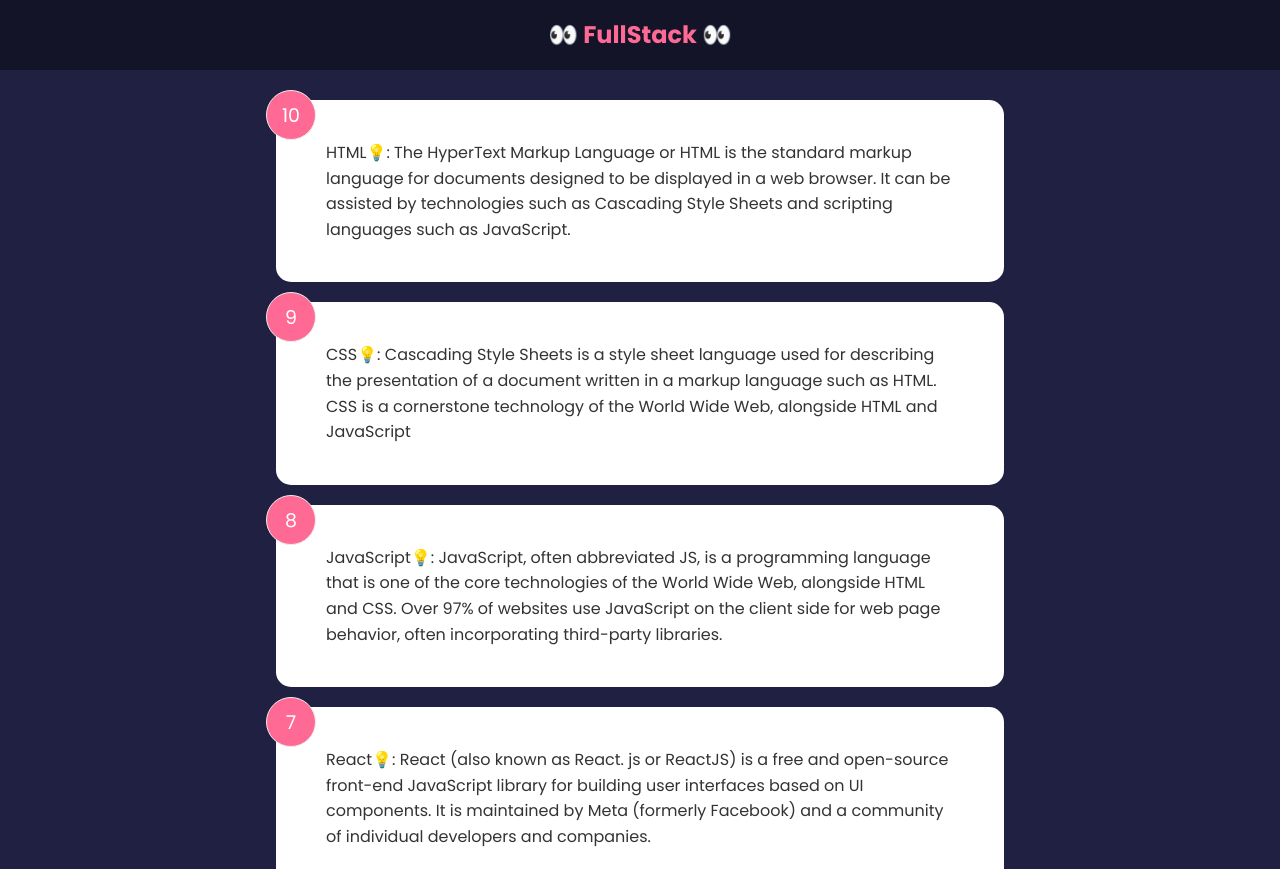
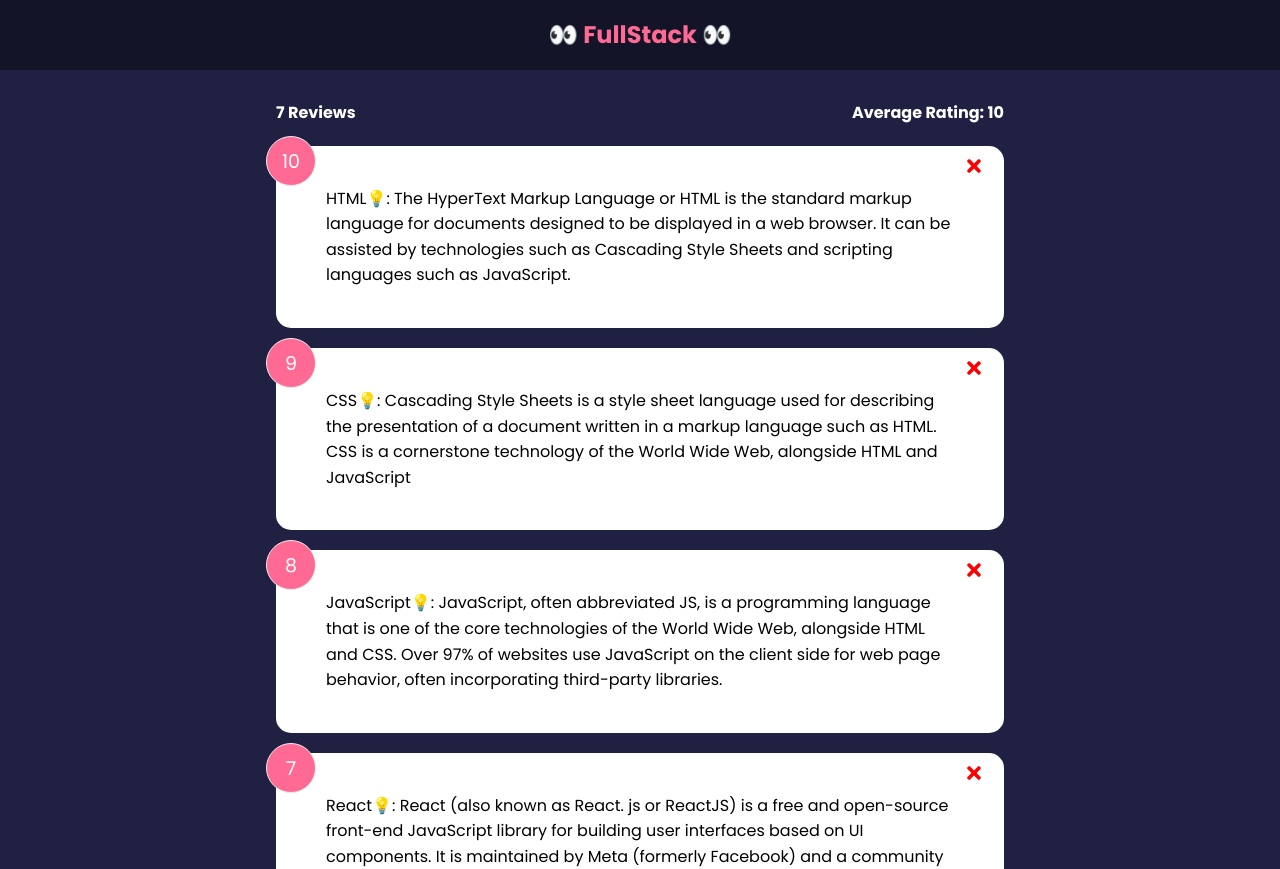
Before and after one commit to OerdBej/feedback, a React (Create React App) app: page / in a window 1280 px wide. Shown: the top 869 px of the page. Built offline with nearby package versions, Linux system fonts and the light colour scheme.

Commit message:
setting up the 4 state and working on feedback system

```diff
--- a/package.json
+++ b/package.json
@@ -8,6 +8,7 @@
     "@testing-library/user-event": "^13.5.0",
     "react": "^18.1.0",
     "react-dom": "^18.1.0",
+    "react-icons": "^4.3.1",
     "react-scripts": "5.0.1",
     "web-vitals": "^2.1.4"
   },
--- a/src/App.js
+++ b/src/App.js
@@ -2,18 +2,27 @@ import { useState } from "react";
 import Header from "./components/Header";
 import FeedbackList from "./components/FeedbackList";
 import FeedbackData from "./Data/FeedbackData";
+import FeedbackStats from "./components/FeedbackStats";
 
 function App() {
-  //🎈 Using the state and store in that the FeedBackData file.
+  //!Here are stored the items from the component into the state
+  const [feedback, setFeedback] = useState(FeedbackData);
 
-  const [feedback, setFeedback] = useState(FeedbackData);
+  const deleteFeedback = (id) => {
+    // console.log("App", id);
+
+    //! a function and we filter for the item of ID is not equal to the equal to the ID that is passing is going to return an array with the one that is being deleted. Because we are using the setFeedback state.
+    setFeedback(feedback.filter((item) => item.id !== id));
+  };
 
   return (
     <>
       <Header />
       <div className='container'>
-        {/* 🎈 passing the state as a props */}
-        <FeedbackList feedback={feedback} />
+        {/* Whenever the states changes its changes also the props that we are passing throgh  */}
+        <FeedbackStats feedback={feedback} />
+        {/* 🎈 passing the state as a props. passing a props as a function to the other props */}
+        <FeedbackList feedback={feedback} handleDelete={deleteFeedback} />
       </div>
     </>
   );
--- a/src/Data/FeedbackData.js
+++ b/src/Data/FeedbackData.js
@@ -39,7 +39,7 @@ const FeedbackData = [
     id: 7,
     rating: 4,
     text: "MySQL",
-    bio: "MySQL is an open-source relational database management system (RDBMS). Its name is a combination of MySQL is the name of co-founder Michael Widenius's daughter, and SQL, the abbreviation for Structured Query Language.",
+    bio: "MySQL is an open-source relational database management system (RDBMS). Its name is a combination of MySQL is the name of co-founder Michael Widenius's daughter, and SQL,the abbreviation for Structured Query Language.",
   },
 ];
 
--- /dev/null
+++ b/src/components/Card/Card.js
@@ -0,0 +1,32 @@
+import PropTypes from "prop-types";
+
+const Card = ({ children, reverse }) => {
+  //todo💡 This is a conditional Class with the props that is passed into the Card component as an object destructuring.
+  //   return <div className={`card ${reverse && "reverse"}`}>{children}</div>;
+
+  //! This is a conditional style to check the Card:
+
+  return (
+    <div
+      className='card'
+      style={{
+        backgroundColor: reverse ? "rgba(0,0,0,0.4)" : "#fff",
+        color: reverse ? "#fff" : "#000",
+      }}
+    >
+      {children}
+    </div>
+  );
+};
+
+//! in order to use it here, we need to import it to the beggining.
+Card.defaultProps = {
+  reverse: false,
+};
+
+Card.propTypes = {
+  children: PropTypes.node.isRequired,
+  reverse: PropTypes.bool,
+};
+
+export default Card;
--- a/src/components/FeedbackItem.js
+++ b/src/components/FeedbackItem.js
@@ -1,14 +1,27 @@
 import React from "react";
+import Card from "./Card/Card";
+import PropTypes from "prop-types";
+import { FaTimes } from "react-icons/fa";
 
-const FeedbackItem = ({ pizza }) => {
+const FeedbackItem = ({ pizza, handleDelete }) => {
   return (
-    <div className='card'>
+    //💡 passing a props to the card and adding the class to the Card component
+    <Card>
       <div className='num-display'>{pizza.rating}</div>
+
+      {/* //! We can have the id of each button because of the iteration, We are passing the handleDelete with the id of iteration to the feedback list as a PROPS in order to get the id. We are passing props with iteration of the id */}
+      <button onClick={() => handleDelete(pizza.id)} className='close'>
+        <FaTimes color='red' fontSize={20}></FaTimes>
+      </button>
       <div className='text-display'>
         {pizza.text}💡: {pizza.bio}
       </div>
-    </div>
+    </Card>
   );
 };
 
+FeedbackItem.prototype = {
+  item: PropTypes.object.isRequired,
+};
+
 export default FeedbackItem;
--- a/src/components/FeedbackList.js
+++ b/src/components/FeedbackList.js
@@ -1,7 +1,9 @@
 import FeebackItem from "./FeedbackItem";
+import PropTypes from "prop-types";
+
 //🎈 destructuring and passing the props from another component.
 
-const FeedbackList = ({ feedback }) => {
+const FeedbackList = ({ feedback, handleDelete }) => {
   if (!feedback || feedback.length === 0) {
     return <p>No Feedback yet</p>;
   }
@@ -10,10 +12,25 @@ const FeedbackList = ({ feedback }) => {
   return (
     <div className='feedback-list'>
       {feedback.map((item) => (
-        <FeebackItem key={item.id} pizza={item} />
+        <FeebackItem
+          key={item.id}
+          pizza={item}
+          //!We are passing as a props the handleDelete into the Feedbackitem and we getting that prop and calling on the click in order to get the ID.Items are into the APP.js stored into a useState. {handleDelete} => props
+          handleDelete={handleDelete}
+        />
       ))}
     </div>
   );
 };
 
+FeedbackList.propTypes = {
+  fedback: PropTypes.arrayOf(
+    PropTypes.shape({
+      id: PropTypes.number.isRequired,
+      text: PropTypes.string.isRequired,
+      rating: PropTypes.number.isRequired,
+    })
+  ),
+};
+
 export default FeedbackList;
--- /dev/null
+++ b/src/components/FeedbackStats.js
@@ -0,0 +1,11 @@
+const FeedbackStats = ({ feedback }) => {
+  return (
+    //! this lines comes from passing the data to the state, and passing the state as a props for this component. In this way, having the feedback.length its going to update automatically also the colon of the review session.
+    <div className='feedback-stats'>
+      <h4>{feedback.length} Reviews</h4>
+      <h4>Average Rating: 10</h4>
+    </div>
+  );
+};
+
+export default FeedbackStats;
```
Also changed, not shown: 2 other files (tests, documents, lock files or other folders).
